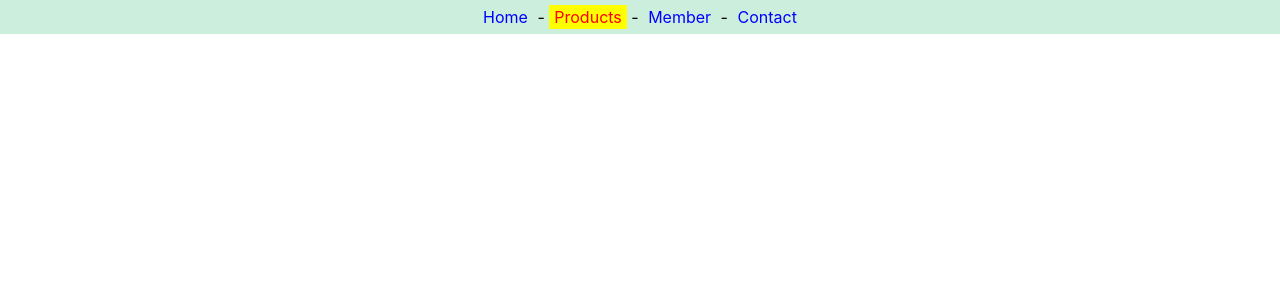
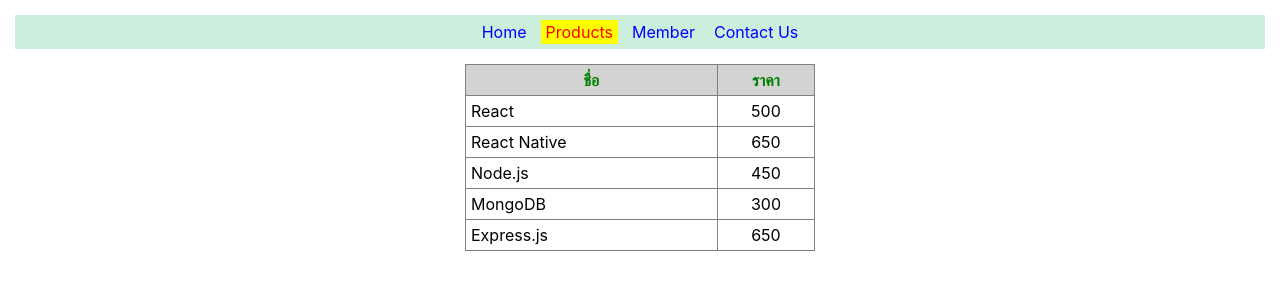
Before and after one commit to Narathon082/app1, a React (Create React App) app: page /products in a window 1280 px wide. Shown: the top 300 px of the page. Built offline with nearby package versions, Linux system fonts and the light colour scheme.

Commit message:
Route
page home,member,products,router3 and add css edit navlink

```diff
--- a/src/App.js
+++ b/src/App.js
@@ -2,8 +2,9 @@
 import './App.css';
 import React from 'react'
 import Router2 from './router2';
+import Router3 from './router3';
 
 export default function App() {
 
-  return <Router2/>;
+  return <Router3/>;
 }
--- /dev/null
+++ b/src/home.js
@@ -0,0 +1,17 @@
+import React from 'react'
+
+export default function Home() {
+  return (
+    <p style={{ textAlign: 'center' }}>
+      <h3>ยินดีต้อนรับสู่ React Store</h3>
+
+      รายชื่อ <a href="/products">สินค้า</a> ที่เรามีจำหน่าย
+      <br />
+
+      แต่ท่านต้องเป็น <a href="/member">สมาชิก</a> จึงจะสั่งซื้อได้
+      <br />
+
+      หากมีข้อสงสัย กรุณา <a href="/contact">ติดต่อเรา</a>
+    </p>
+  )
+}
--- /dev/null
+++ b/src/member.js
@@ -0,0 +1,9 @@
+import React from "react";
+
+export default function Member() {
+    return (
+        <div style={{ textAlign: 'center' }}>
+            Member Page
+        </div>
+    )
+}
--- a/src/navlink.css
+++ b/src/navlink.css
@@ -1,15 +1,14 @@
-.nav {
+.nav{
     background-color: #ced;
     padding: 7px;
     text-align: center;
+    margin: 15px;
 }
-
-.menu {
+.menu{
     color: blue;
     text-decoration: none;
     padding: 2px 5px;
 }
-
 .active_menu{
     color: red;
     background-color: yellow;
--- /dev/null
+++ b/src/product.js
@@ -0,0 +1,38 @@
+import React from 'react'
+import './products.css'
+
+export default class Products extends React.Component {
+
+  data = [
+    ['React', 500],
+    ['React Native', 650],
+    ['Node.js', 450],
+    ['MongoDB', 300],
+    ['Express.js', 650]
+  ]
+
+  render() {
+    return (
+      <table border="1">
+        <thead>
+          <tr>
+            <th>ชื่อ</th>
+            <th>ราคา</th>
+          </tr>
+        </thead>
+        <tbody>
+          {
+            this.data.map((d, i) => {
+              return (
+                <tr key={i}>
+                  <td>{d[0]}</td>
+                  <td>{d[1]}</td>
+                </tr>
+              )
+            })
+          }
+        </tbody>
+      </table>
+    )
+  }
+}
--- /dev/null
+++ b/src/products.css
@@ -0,0 +1,15 @@
+table{
+     width: 350px;
+     border-collapse: collapse;
+     margin: auto;
+}
+th{
+    background-color: lightgray;
+    color: green;
+}
+th,td{
+    padding: 5px;
+}
+td:nth-child(2){
+    text-align: center;
+}
--- /dev/null
+++ b/src/router3.js
@@ -0,0 +1,45 @@
+import React from 'react'
+import { BrowserRouter, NavLink, Route, Routes } from 'react-router-dom'
+
+import './navlink.css'
+import Products from './product'
+import Home from './home'
+import Member from './member'
+
+export default function Router3() {
+  return (
+    <BrowserRouter>
+
+      <nav className="nav">
+
+        <NavLink to="/" className={({ isActive }) => isActive ? "active_menu" : "menu"} style={({ isActive }) => {
+            return {
+              fontWeight: isActive ? "bold" : ""
+            }
+          }} > Home </NavLink> &nbsp;
+
+        <NavLink to="/Products"className={({ isActive }) => isActive ? "active_menu" : "menu"}>
+          Products
+        </NavLink> &nbsp;
+
+        <NavLink to="/Member" className={({ isActive }) => isActive ? "active_menu" : "menu"}>
+          Member
+        </NavLink> &nbsp;
+
+        <NavLink to="/Contact" className={({ isActive }) => isActive ? "active_menu" : "menu"}>
+          Contact Us
+        </NavLink>
+
+      </nav>
+
+      <Routes style={{ margin: '20px' }}>
+        <Route path="/" element={<Home />} />
+        <Route path="/products" element={<Products />} />
+        <Route path="/member" element={<Member />} />
+        <Route path="/contact" element={<div style={{ textAlign: 'center' }}>Contact Page</div>}/>
+        <Route path="*" element={<h2 style={{ textAlign: 'center' }}>404 Not Found</h2>} />
+      </Routes>
+
+    </BrowserRouter>
+  )
+}
```
